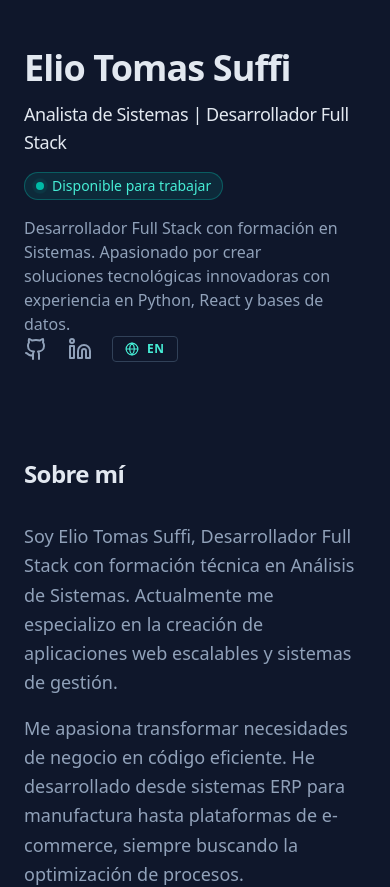
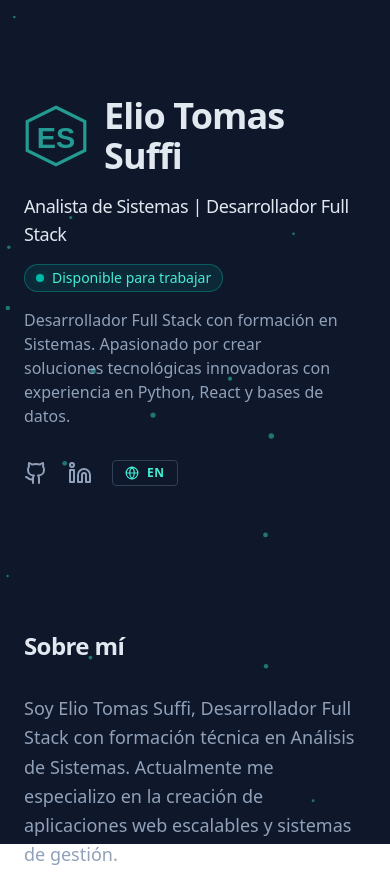
Before and after one commit to Elio130801/mi-portfolio, a React (Vite) app: page / in a window 390 px wide. Shown: the top 887 px of the page. Built offline with nearby package versions, Linux system fonts and the light colour scheme.

Commit message:
Ajustes: Sidebar responsive, espaciado corregido, nuevo logo y nuevo proyecto

```diff
--- a/package.json
+++ b/package.json
@@ -11,6 +11,8 @@
   },
   "dependencies": {
     "@emailjs/browser": "^4.4.1",
+    "@tsparticles/react": "^3.0.0",
+    "@tsparticles/slim": "^3.9.1",
     "lucide-react": "^0.562.0",
     "react": "^19.2.0",
     "react-dom": "^19.2.0"
--- a/src/App.jsx
+++ b/src/App.jsx
@@ -7,6 +7,7 @@ import Projects from './components/Projects';
 import Education from './components/Education';
 import Skills from './components/Skills';
 import Contact from './components/Contact';
+import ParticlesBackground from './components/ParticlesBackground';
 
 export default function App() {
   const [lang, setLang] = useState('es');
@@ -32,10 +33,13 @@ export default function App() {
   }, []);
 
 return (
-    <div className="min-h-screen bg-slate-900 text-slate-400 font-sans selection:bg-teal-300 selection:text-teal-900">
+    <>
+      <ParticlesBackground />
+
+      <div className="min-h-screen text-slate-400 font-sans selection:bg-teal-300 selection:text-teal-900 relative">
+
         <div className="mx-auto min-h-screen max-w-7xl px-6 py-12 md:px-12 md:py-20 lg:px-24 lg:py-0">
 
-        {/* CAMBIO AQUÍ: Agregué 'lg:items-start' para evitar que se estire el sidebar */}
           <div className="lg:flex lg:justify-between lg:gap-4 lg:items-start">
 
             <Sidebar t={t} lang={lang} setLang={setLang} />
@@ -56,5 +60,6 @@ export default function App() {
           </div>
         </div>
       </div>
+    </>
   );
 }
--- /dev/null
+++ b/src/components/ParticlesBackground.jsx
@@ -0,0 +1,125 @@
+import React, { useEffect, useState, useMemo } from "react";
+import Particles, { initParticlesEngine } from "@tsparticles/react";
+import { loadSlim } from "@tsparticles/slim";
+
+// 1. Definimos el componente
+const ParticlesComponent = () => {
+  const [init, setInit] = useState(false);
+
+  useEffect(() => {
+    initParticlesEngine(async (engine) => {
+      await loadSlim(engine);
+    }).then(() => {
+      setInit(true);
+    });
+  }, []);
+
+  const particlesLoaded = (container) => {
+    // console.log(container);
+  };
+
+  const options = useMemo(
+    () => ({
+      fullScreen: {
+        enable: false, // LO PONEMOS EN FALSE PARA CONTROLARLO NOSOTROS CON CSS
+        zIndex: -1,
+      },
+      background: {
+        color: {
+          value: "#0f172a",
+        },
+      },
+      fpsLimit: 120,
+      interactivity: {
+        events: {
+          onClick: {
+            enable: true,
+            mode: "push",
+          },
+          onHover: {
+            enable: true,
+            mode: "repulse",
+          },
+          resize: true,
+        },
+        modes: {
+          push: {
+            quantity: 4,
+          },
+          repulse: {
+            distance: 100,
+            duration: 0.4,
+          },
+        },
+      },
+      particles: {
+        color: {
+          value: "#2dd4bf",
+        },
+        links: {
+          color: "#2dd4bf",
+          distance: 150,
+          enable: false,
+          opacity: 0.5,
+          width: 1,
+        },
+        move: {
+          direction: "none",
+          enable: true,
+          outModes: {
+            default: "bounce",
+          },
+          random: true,
+          speed: 1,
+          straight: false,
+        },
+        number: {
+          density: {
+            enable: true,
+            area: 800,
+          },
+          value: 100,
+        },
+        opacity: {
+          value: 0.5,
+        },
+        shape: {
+          type: "circle",
+        },
+        size: {
+          value: { min: 1, max: 3 },
+        },
+      },
+      detectRetina: true,
+    }),
+    []
+  );
+
+  if (init) {
+    return (
+      // 2. ENVOLVEMOS LAS PARTÍCULAS EN UN DIV FIJO PARA QUE NO AFECTEN AL SCROLL
+      <div style={{
+          position: "fixed",
+          top: 0,
+          left: 0,
+          width: "100%",
+          height: "100%",
+          zIndex: -1
+      }}>
+        <Particles
+          id="tsparticles"
+          particlesLoaded={particlesLoaded}
+          options={options}
+          className="h-full w-full" // Asegura que ocupe todo el div padre
+        />
+      </div>
+    );
+  }
+
+  return <></>;
+};
+
+// 3. LA MAGIA: React.memo EVITA QUE SE RECARGUE AL HACER SCROLL
+const ParticlesBackground = React.memo(ParticlesComponent);
+
+export default ParticlesBackground;
--- a/src/components/Sidebar.jsx
+++ b/src/components/Sidebar.jsx
@@ -3,21 +3,28 @@ import { Github, Linkedin, Globe } from 'lucide-react';
 
 export default function Sidebar({ t, lang, setLang }) {
   return (
-    // ESTRATEGIA:
-    // 1. lg:h-screen -> Ocupa toda la pantalla.
-    // 2. Quitamos 'justify-between' para controlar la posición manualmente.
-    // 3. Agregamos 'lg:pb-0' porque el espacio lo daremos con el margen del div de abajo.
-    <header className="lg:sticky lg:top-0 lg:flex lg:h-screen lg:w-1/2 lg:flex-col lg:py-12">
+    <header className="lg:sticky lg:top-0 lg:flex lg:h-screen lg:w-1/2 lg:flex-col lg:justify-between lg:pt-12 lg:pb-36 py-12">
 
       {/* BLOQUE SUPERIOR */}
       <div>
-        <h1 className="text-4xl font-bold tracking-tight text-slate-200 sm:text-5xl">
-          Elio Tomas Suffi
-        </h1>
+
+        {/* LOGO Y NOMBRE */}
+        <div className="flex items-center gap-4 mb-4">
+          <img
+            src="/favicon.svg"
+            alt="Logo ES"
+            className="w-16 h-16 animate-pulse"
+          />
+          <h1 className="text-4xl font-bold tracking-tight text-slate-200 sm:text-5xl">
+            Elio Tomas Suffi
+          </h1>
+        </div>
+
         <h2 className="mt-3 text-lg font-medium tracking-tight text-slate-200 sm:text-xl">
           {t.role}
         </h2>
 
+        {/* Badge Disponible */}
         <div className="mt-4 inline-flex items-center gap-2 rounded-full bg-teal-400/10 px-3 py-1 text-sm font-medium text-teal-300 ring-1 ring-inset ring-teal-400/30">
           <span className="relative flex h-2 w-2">
             <span className="animate-ping absolute inline-flex h-full w-full rounded-full bg-teal-400 opacity-75"></span>
@@ -30,8 +37,11 @@ export default function Sidebar({ t, lang, setLang }) {
           {t.summary}
         </p>
 
-        <nav className="nav hidden lg:block mt-16">
-          <ul className="mt-16 w-max">
+        {/* --- CAMBIO AQUÍ PARA REDUCIR ESPACIO --- */}
+        {/* Antes: mt-16. Ahora: mt-8 (Mucho más cerca del texto) */}
+        <nav className="nav hidden lg:block mt-8">
+          {/* Antes: <ul className="mt-16...">. Ahora: Quitamos el mt del ul */}
+          <ul className="w-max">
             {['about', 'experience', 'projects', 'education', 'skills', 'contact'].map((section, idx) => (
               <li key={section}>
                 <a href={`#${section}`} className="group flex items-center py-3 active text-slate-200">
@@ -45,11 +55,8 @@ export default function Sidebar({ t, lang, setLang }) {
         </nav>
       </div>
 
-      {/* BLOQUE INFERIOR (Redes y Traductor) */}
-      {/* mt-auto: Empuja este bloque al fondo del contenedor */}
-      {/* mb-40: ¡AQUÍ ESTÁ LA MAGIA! Esto lo levanta 10rem (160px) hacia arriba desde el fondo */}
-      {/* Puedes aumentar a mb-48 o mb-56 si los quieres aún más arriba */}
-      <div className="mt-auto flex items-center gap-5 lg:mb-40">
+      {/* BLOQUE INFERIOR (Iconos bien posicionados) */}
+      <div className="flex items-center gap-5 mt-8 lg:mt-0">
         <a href="https://github.com/Elio130801" target="_blank" rel="noreferrer" className="text-slate-400 hover:text-slate-100 transition"><Github size={24} /></a>
         <a href="https://www.linkedin.com/in/elio-tomas-suffi" target="_blank" rel="noreferrer" className="text-slate-400 hover:text-slate-100 transition"><Linkedin size={24} /></a>
 
--- a/src/data.js
+++ b/src/data.js
@@ -39,6 +39,12 @@ export const content = {
           description: "Plataforma completa para administrar la producción de prendas. Incluye control de stock de insumos, gestión de pedidos, gestión de perfiles de usuario y cálculo automático de costos.",
           technologies: ["React", "Django", "MySQL", "Virtual Environments (VENV)", "React Native"],
           link: "https://github.com/Elio130801/Proyecto-King-Importados"
+        },
+        {
+            title: "Sistema de Gestión de Flotas Mineras",
+            description: "Plataforma SaaS diseñada para empresas de servicios mineros. Digitaliza el control de vehículos mediante checklists pre-operacionales, gestiona planes de mantenimiento preventivo y almacena evidencia fotográfica en la nube. Incluye dashboard de alertas en tiempo real.",
+            technologies: ["React", "Django REST", "PostgreSQL", "Tailwind CSS", "Cloudinary", "Virtual Environments (VENV)", "JWT Authentication"],
+            link: "https://github.com/Elio130801/Checklist_Frontend",
         }
       ]
     },
@@ -141,7 +147,13 @@ export const content = {
           description: "A complete platform for managing garment production. Includes raw material inventory control, order management, user profile management, and automatic cost calculation.",
           technologies: ["React", "Django", "MySQL", "Virtual Environments (VENV)", "React Native"],
           link: "https://github.com/Elio130801/Proyecto-King-Importados"
-        }
+        },
+        {
+            title: "Mining Fleet Management System",
+            description: "SaaS platform designed for mining service companies. Digitizes vehicle control through pre-operational checklists, manages preventive maintenance plans, and stores photographic evidence in the cloud. Features a real-time alert dashboard.",
+            technologies: ["React", "Django REST", "PostgreSQL", "Tailwind CSS", "Cloudinary", "Virtual Environments (VENV)", "JWT Authentication"],
+            link: "https://github.com/Elio130801/Checklist_Frontend"
+        },
       ]
     },
     education: {
```
Also changed, not shown: 1 other file (tests, documents, lock files or other folders). Lines whose indentation alone changed are shown as unchanged.
